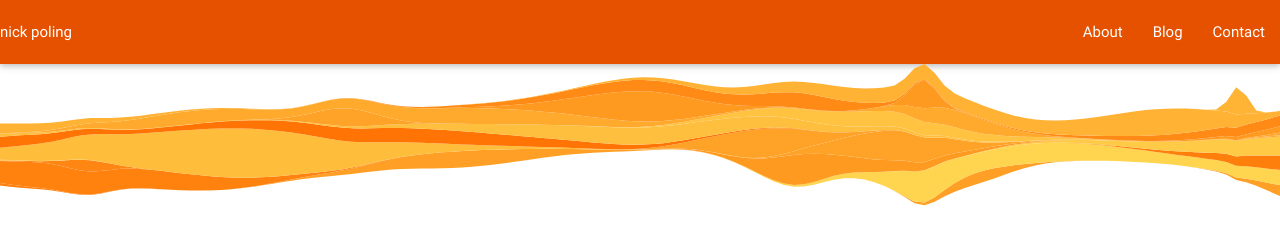
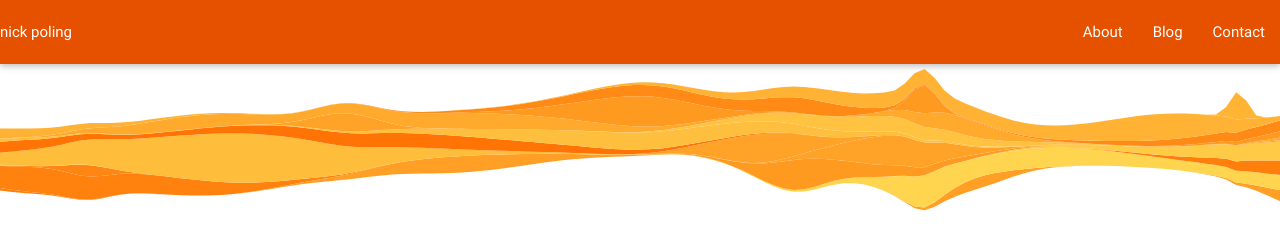
Before and after one commit to npoling/npoling, a plain HTML site: page index.html in a window 1280 px wide. Shown: the top 250 px of the page. Drawn offline with nearby package versions, Linux system fonts and the light colour scheme; some packages are replaced by stand-ins of ours.

Commit message:
Minor styling change to D3 element

```diff
--- a/css/styles.css
+++ b/css/styles.css
@@ -1,5 +1,9 @@
 .parallax-container {
   height: 250px;
+}
+
+.push {
+    height: 5px;
 }
 
 .svg-container {
--- a/index.html
+++ b/index.html
@@ -30,7 +30,7 @@
   <!--<div class="parallax-container">
     <div class="parallax"><img src="assets/soco.jpg"></div>
   </div>-->
-
+  <div class="push"></div>
   <div class="chart-container col s12" onclick="transition()"></div>
 
 
```
